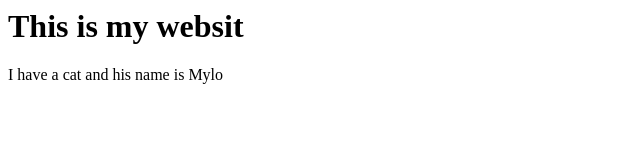
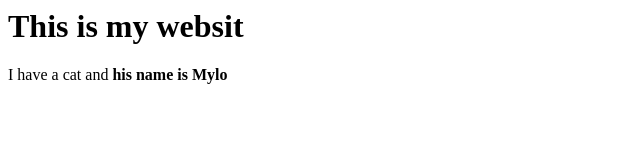
Before and after one commit to Dana-AbuAlfateh/Dana-Website, a plain HTML site: page index.html in a window 1280 px wide. Shown: the full height of the page, 0-640 px from the left. Drawn offline with Linux system fonts and the light colour scheme.

Commit message:
Update index.html

```diff
--- a/index.html
+++ b/index.html
@@ -3,6 +3,6 @@
 </head>
 <body>
 <h1>This is my websit</h1>
-<p>I have a cat and his name is Mylo </p>
+<p>I have a cat and <strong>his name is Mylo</strong> </p>
 </body>
 </html>
```
